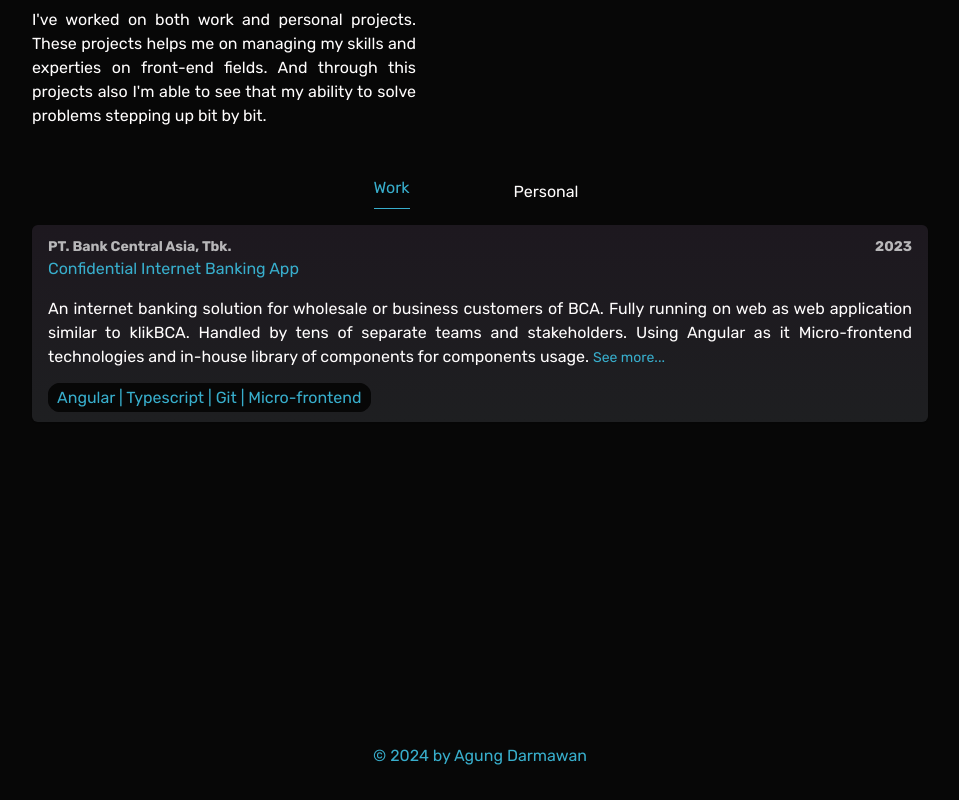
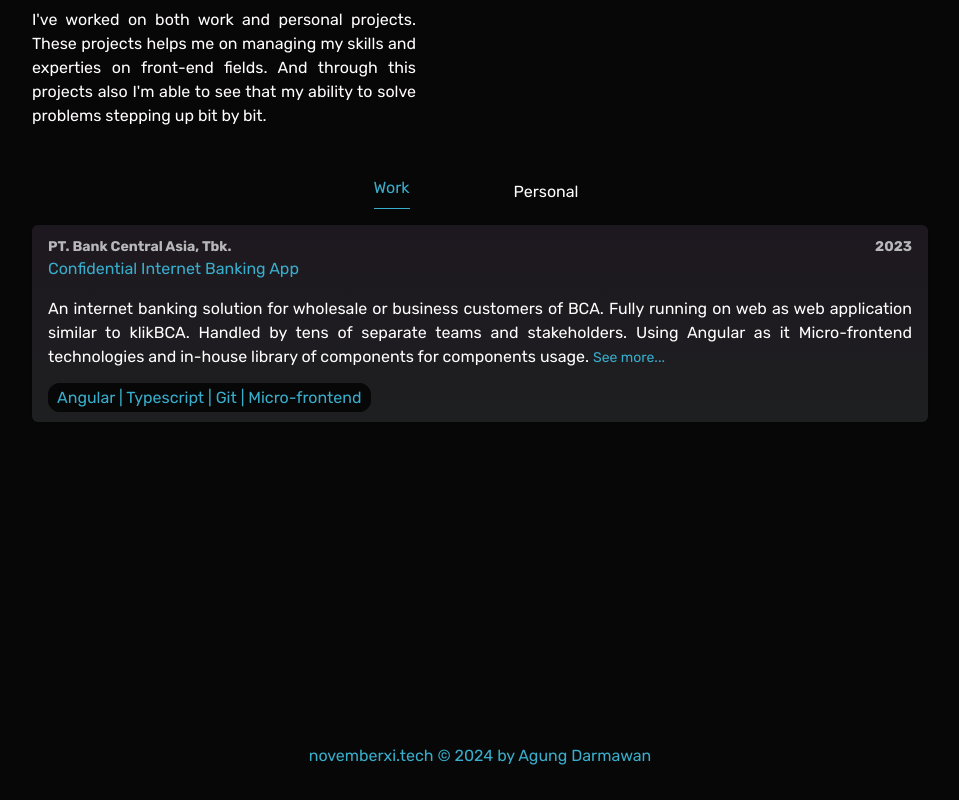
Before and after one commit to scorxi/personal-web, a Next.js app: page /project in a window 1280 px wide. Shown: the part 193-993 px from the top of the page, without its empty margins (160-1119 px from the left). Built offline with nearby package versions, Linux system fonts and the light colour scheme.

Commit message:
add footer

```diff
--- a/app/components/Footer.jsx
+++ b/app/components/Footer.jsx
@@ -1,7 +1,7 @@
 export default function Footer() {
     return (
         <footer>
-            <h3>&copy; 2024 by Agung Darmawan</h3>
+            <h3>novemberxi.tech &copy; 2024 by Agung Darmawan</h3>
         </footer>
     )
 }
```
